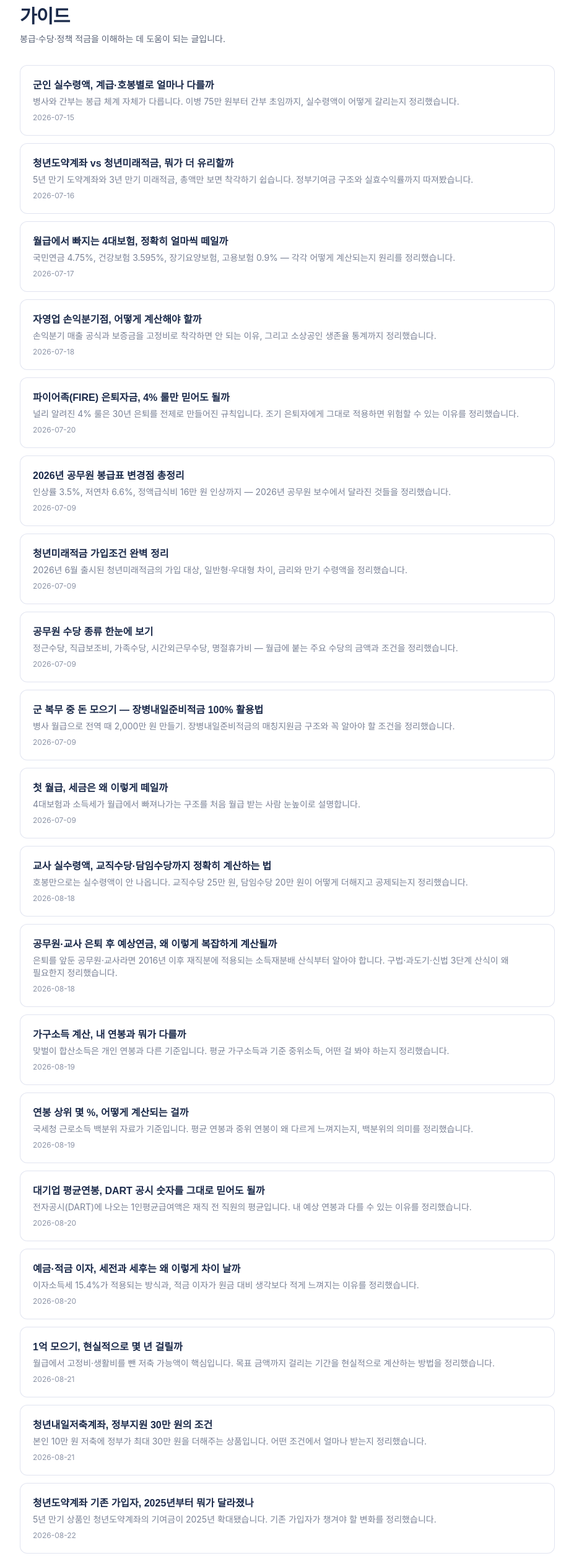
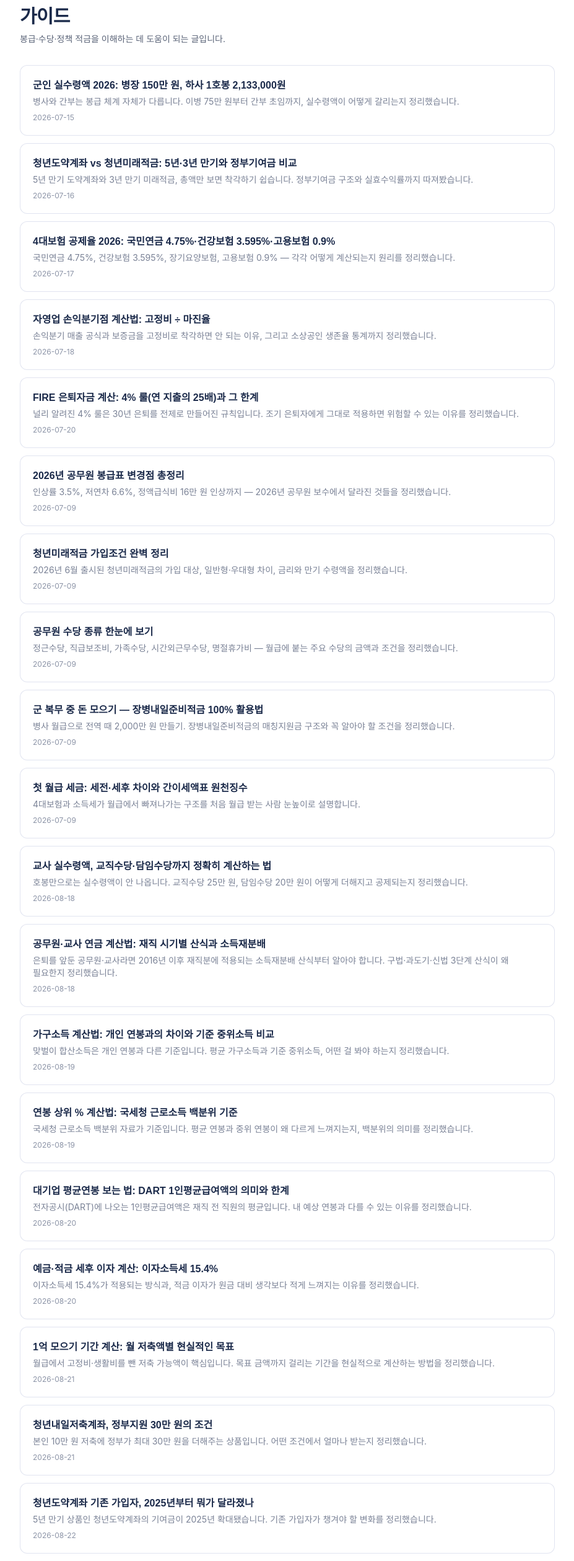
Before and after one commit to parkdane/pay-calc, a Next.js app: page /guide in a window 1280 px wide. Shown: the part 80-2599 px from the top of the page at 62% size, without its empty margins (176-1103 px from the left). Built offline with nearby package versions, Linux system fonts and the light colour scheme; a web font is replaced by a local one.

Commit message:
가이드 18개 제목을 핵심 수치 중심으로 정비, 교원·군인·국민연금 가이드에 계산 예시 섹션 추가

```diff
--- a/data/guides.ts
+++ b/data/guides.ts
@@ -1,3 +1,17 @@
+import teacherPay from "@/data/salary-teacher-2026.json";
+import militaryPay from "@/data/salary-military-2026.json";
+import { calcNationalPension } from "@/lib/nationalPensionCalc";
+
+const w = (n: number) => Math.round(n).toLocaleString("ko-KR") + "원";
+const tPay = (h: number) => teacherPay.rows.find((r) => r.hobong === h)!.pay[0] as number;
+const T_FIXED = 250000 + 160000; // 교직수당 + 정액급식비 (CivilNetCalc와 동일)
+const mil1 = (tableIdx: number, col: number) => militaryPay.officerTables[tableIdx].rows[0].pay[col] as number;
+const npMonthly = (years: number, income: number) =>
+  calcNationalPension({
+    startYear: 2026, startMonth: 1, endYear: 2026 + years - 1, endMonth: 12, avgMonthlyIncome: income,
+    claimType: "normal", claimYearsShift: 0, dependents: { spouse: false, childrenOrParents: 0, disabledChildren: 0 },
+  }).adjustedPension;
+
 export type GuideSection = { h2: string; paragraphs: string[] };
 export type Guide = {
   slug: string;
@@ -14,7 +28,7 @@ export type Guide = {
 export const GUIDES: Guide[] = [
   {
     slug: "military-net-guide",
-    title: "군인 실수령액, 계급·호봉별로 얼마나 다를까",
+    title: "군인 실수령액 2026: 병장 150만 원, 하사 1호봉 2,133,000원",
     desc: "병사와 간부는 봉급 체계 자체가 다릅니다. 이병 75만 원부터 간부 초임까지, 실수령액이 어떻게 갈리는지 정리했습니다.",
     date: "2026-07-15",
     calcHref: "/calc/military-net",
@@ -48,11 +62,18 @@ export const GUIDES: Guide[] = [
           "공무원연금은 퇴직연도별로 정해진 개시연령(2033년 이후 퇴직자는 65세)이 되어야 연금을 받을 수 있지만, 군인연금은 전역과 동시에 바로 지급이 시작됩니다. 은퇴 이후를 미리 계산해보고 싶다면 실수령액과는 별도로 예상연금 계산기를 함께 확인해보는 것을 추천합니다.",
         ],
       },
+      {
+        h2: "계급별 1호봉 기본급 한눈에 보기",
+        paragraphs: [
+          `2026년 군인 봉급표(공무원보수규정 별표13) 기준 1호봉 기본급은 하사 ${w(mil1(0, 0))}, 중사 ${w(mil1(0, 1))}, 상사 ${w(mil1(0, 2))}, 원사 ${w(mil1(0, 3))}이고, 장교는 소위 ${w(mil1(1, 0))}, 중위 ${w(mil1(1, 1))}, 대위 ${w(mil1(1, 2))}입니다.`,
+          "위 금액은 각 계급 봉급표의 첫 칸(1호봉) 기준이며 수당은 포함하지 않았습니다. 본인의 계급과 호봉에 맞는 기본급과 세후 실수령액은 군인 실수령액 계산기에서 골라 확인할 수 있습니다.",
+        ],
+      },
     ],
   },
   {
     slug: "youth-account-comparison",
-    title: "청년도약계좌 vs 청년미래적금, 뭐가 더 유리할까",
+    title: "청년도약계좌 vs 청년미래적금: 5년·3년 만기와 정부기여금 비교",
     desc: "5년 만기 도약계좌와 3년 만기 미래적금, 총액만 보면 착각하기 쉽습니다. 정부기여금 구조와 실효수익률까지 따져봤습니다.",
     date: "2026-07-16",
     calcHref: "/calc/youth-compare",
@@ -90,7 +111,7 @@ export const GUIDES: Guide[] = [
   },
   {
     slug: "four-insurance-explained",
-    title: "월급에서 빠지는 4대보험, 정확히 얼마씩 떼일까",
+    title: "4대보험 공제율 2026: 국민연금 4.75%·건강보험 3.595%·고용보험 0.9%",
     desc: "국민연금 4.75%, 건강보험 3.595%, 장기요양보험, 고용보험 0.9% — 각각 어떻게 계산되는지 원리를 정리했습니다.",
     date: "2026-07-17",
     calcHref: "/calc/worker-net",
@@ -129,7 +150,7 @@ export const GUIDES: Guide[] = [
   },
   {
     slug: "business-breakeven-guide",
-    title: "자영업 손익분기점, 어떻게 계산해야 할까",
+    title: "자영업 손익분기점 계산법: 고정비 ÷ 마진율",
     desc: "손익분기 매출 공식과 보증금을 고정비로 착각하면 안 되는 이유, 그리고 소상공인 생존율 통계까지 정리했습니다.",
     date: "2026-07-18",
     calcHref: "/calc/business-breakeven",
@@ -167,7 +188,7 @@ export const GUIDES: Guide[] = [
   },
   {
     slug: "fire-retirement-fund-guide",
-    title: "파이어족(FIRE) 은퇴자금, 4% 룰만 믿어도 될까",
+    title: "FIRE 은퇴자금 계산: 4% 룰(연 지출의 25배)과 그 한계",
     desc: "널리 알려진 4% 룰은 30년 은퇴를 전제로 만들어진 규칙입니다. 조기 은퇴자에게 그대로 적용하면 위험할 수 있는 이유를 정리했습니다.",
     date: "2026-07-20",
     calcHref: "/calc/fire",
@@ -360,7 +381,7 @@ export const GUIDES: Guide[] = [
   },
   {
     slug: "first-salary-tax",
-    title: "첫 월급, 세금은 왜 이렇게 떼일까",
+    title: "첫 월급 세금: 세전·세후 차이와 간이세액표 원천징수",
     desc: "4대보험과 소득세가 월급에서 빠져나가는 구조를 처음 월급 받는 사람 눈높이로 설명합니다.",
     date: "2026-07-09",
     calcHref: "/calc/civil-net",
@@ -432,11 +453,18 @@ export const GUIDES: Guide[] = [
           "정근수당은 1월과 7월에 목돈으로, 명절휴가비는 설·추석 무렵에 목돈으로 들어오기 때문에 월급 명세서만 보면 실제 연봉보다 적어 보일 수 있습니다. 연봉 협상이나 이직 비교 시에는 이런 목돈 항목까지 합산해서 봐야 정확합니다.",
         ],
       },
+      {
+        h2: "호봉별 고정 세전 월급 예시",
+        paragraphs: [
+          `봉급에 교직수당 25만 원과 정액급식비 16만 원을 더한 매달 고정 세전 금액(담임수당 제외)은 9호봉 ${w(tPay(9) + T_FIXED)}, 15호봉 ${w(tPay(15) + T_FIXED)}, 20호봉 ${w(tPay(20) + T_FIXED)}, 30호봉 ${w(tPay(30) + T_FIXED)}, 40호봉 ${w(tPay(40) + T_FIXED)}입니다. 담임을 맡으면 여기에 20만 원이 더해집니다.`,
+          `봉급만 보면 9호봉 ${w(tPay(9))}에서 20호봉 ${w(tPay(20))}까지 11년간 ${w(tPay(20) - tPay(9))}, 20호봉에서 30호봉까지 10년간 ${w(tPay(30) - tPay(20))}이 오릅니다. 경력 중반 이후 승급액이 더 커지는 구조라 장기 근속할수록 월급 증가 폭이 커집니다.`,
+        ],
+      },
     ],
   },
   {
     slug: "pension-net-guide",
-    title: "공무원·교사 은퇴 후 예상연금, 왜 이렇게 복잡하게 계산될까",
+    title: "공무원·교사 연금 계산법: 재직 시기별 산식과 소득재분배",
     desc: "은퇴를 앞둔 공무원·교사라면 2016년 이후 재직분에 적용되는 소득재분배 산식부터 알아야 합니다. 구법·과도기·신법 3단계 산식이 왜 필요한지 정리했습니다.",
     date: "2026-08-18",
     calcHref: "/calc/pension-net",
@@ -474,7 +502,7 @@ export const GUIDES: Guide[] = [
   },
   {
     slug: "household-income-guide",
-    title: "가구소득 계산, 내 연봉과 뭐가 다를까",
+    title: "가구소득 계산법: 개인 연봉과의 차이와 기준 중위소득 비교",
     desc: "맞벌이 합산소득은 개인 연봉과 다른 기준입니다. 평균 가구소득과 기준 중위소득, 어떤 걸 봐야 하는지 정리했습니다.",
     date: "2026-08-19",
     calcHref: "/calc/household-income",
@@ -512,7 +540,7 @@ export const GUIDES: Guide[] = [
   },
   {
     slug: "income-rank-guide",
-    title: "연봉 상위 몇 %, 어떻게 계산되는 걸까",
+    title: "연봉 상위 % 계산법: 국세청 근로소득 백분위 기준",
     desc: "국세청 근로소득 백분위 자료가 기준입니다. 평균 연봉과 중위 연봉이 왜 다르게 느껴지는지, 백분위의 의미를 정리했습니다.",
     date: "2026-08-19",
     calcHref: "/calc/income-rank",
@@ -550,7 +578,7 @@ export const GUIDES: Guide[] = [
   },
   {
     slug: "salary-compare-guide",
-    title: "대기업 평균연봉, DART 공시 숫자를 그대로 믿어도 될까",
+    title: "대기업 평균연봉 보는 법: DART 1인평균급여액의 의미와 한계",
     desc: "전자공시(DART)에 나오는 1인평균급여액은 재직 전 직원의 평균입니다. 내 예상 연봉과 다를 수 있는 이유를 정리했습니다.",
     date: "2026-08-20",
     calcHref: "/calc/salary-compare",
@@ -588,7 +616,7 @@ export const GUIDES: Guide[] = [
   },
   {
     slug: "deposit-savings-guide",
-    title: "예금·적금 이자, 세전과 세후는 왜 이렇게 차이 날까",
+    title: "예금·적금 세후 이자 계산: 이자소득세 15.4%",
     desc: "이자소득세 15.4%가 적용되는 방식과, 적금 이자가 원금 대비 생각보다 적게 느껴지는 이유를 정리했습니다.",
     date: "2026-08-20",
     calcHref: "/calc/deposit",
@@ -626,7 +654,7 @@ export const GUIDES: Guide[] = [
   },
   {
     slug: "savings-goal-guide",
-    title: "1억 모으기, 현실적으로 몇 년 걸릴까",
+    title: "1억 모으기 기간 계산: 월 저축액별 현실적인 목표",
     desc: "월급에서 고정비·생활비를 뺀 저축 가능액이 핵심입니다. 목표 금액까지 걸리는 기간을 현실적으로 계산하는 방법을 정리했습니다.",
     date: "2026-08-21",
     calcHref: "/calc/savings-goal",
@@ -741,7 +769,7 @@ export const GUIDES: Guide[] = [
 
   {
     slug: "national-pension-guide",
-    title: "국민연금 예상수령액, A값·B값이 뭐길래 이렇게 복잡할까",
+    title: "국민연금 A값·B값 뜻과 계산법 (2026년 A값 3,193,511원)",
     desc: "국민연금 기본연금액은 전체 가입자 평균소득(A값)과 본인 평균소득(B값)을 함께 반영합니다. 가입 시기마다 승수가 다르고 2026년 개혁까지 겹쳐 헷갈리는 계산 구조를 정리했습니다.",
     date: "2026-08-26",
     calcHref: "/calc/national-pension",
@@ -764,7 +792,7 @@ export const GUIDES: Guide[] = [
       {
         h2: "10년은 채워야 하고, 20년 넘으면 더 받습니다",
         paragraphs: [
-          "국민연금은 최소 10년(120개월)을 채워야 매달 연금으로 받을 수 있습니다. 10년을 못 채우면 낸 보험료를 이자와 함께 반환일시금으로 한 번에 받는 것으로 끝납니다. 반대로 20년(240개월)을 넘게 가입하면 초과한 개월 수만큼 연 5%씩 연금액이 가산됩니다.",
+          "국민연금은 최소 10년(120개월)을 채워야 매달 연금으로 받을 수 있습니다. 10년을 못 채우면 낸 보험료를 이자와 함께 반환일시금으로 한 번에 받는 것으로 끝납니다. 반대로 20년(240개월)을 넘게 가입하면 초과한 개월 수만큼 연 5%씩 연금액이 가산됩니다. 반대로 10년 이상 20년 미만이면 기본연금액의 50%에 10년을 넘는 1년마다 5%씩 더한 금액만 받습니다(국민연금법 제63조). 그래서 10년 가입자는 같은 소득의 20년 가입자보다 연금이 절반 수준입니다.",
           "수급 시기도 조정할 수 있습니다. 정해진 지급개시연령(출생연도에 따라 60~65세)보다 최대 5년 일찍 받으면 1년당 6%씩 감액(최대 30%)되고, 최대 5년 늦게 받으면 1년당 7.2%씩 가산(최대 36%)됩니다. 배우자·자녀 등 부양가족이 있으면 부양가족연금액이 별도로 더해집니다(2026년 기준 배우자 연 260,720원, 자녀·부모 1인당 연 173,770원).",
         ],
       },
@@ -773,6 +801,13 @@ export const GUIDES: Guide[] = [
         paragraphs: [
           "정확한 국민연금액은 국민연금공단이 보유한 실제 재평가 소득이력을 기준으로 계산됩니다. 이 계산기는 사용자가 입력한 가입기간 평균소득(B값) 하나로 전체 기간을 근사하기 때문에, 소득이 해마다 크게 오르내렸다면 실제 값과 차이가 날 수 있습니다.",
           "또한 2026년 이후 승수 1.29는 2025년 연금개혁 확정 자료를 근거로 한 값이며, 2027년 이후 추가 조정 여지가 있는 항목입니다. 정확한 예상수령액은 국민연금공단 홈페이지의 모의계산이나 가까운 지사 상담을 통해 최종 확인하는 것이 안전합니다.",
+        ],
+      },
+      {
+        h2: "가입기간별로 얼마나 받나: 계산 예시",
+        paragraphs: [
+          `평균소득 월 300만 원으로 2026년부터 가입해 정상 수급 나이에 받는다고 가정하면 월 연금액은 10년 가입 ${w(npMonthly(10, 3000000))}, 20년 ${w(npMonthly(20, 3000000))}, 30년 ${w(npMonthly(30, 3000000))}, 40년 ${w(npMonthly(40, 3000000))}입니다(부양가족연금 제외, 현재 가치 기준).`,
+          "10년 가입이 20년 가입의 정확히 절반인 것은 20년 미만 가입자에게 지급률(기본연금액의 50%+1년마다 5%)이 적용되기 때문이고, 20년을 넘으면 1년마다 기본연금액의 5%씩 가산되어 30년·40년으로 갈수록 꾸준히 늘어납니다. 같은 소득이라도 가입기간을 늘리는 것이 연금액에 가장 크게 작용합니다.",
         ],
       },
     ],
@@ -819,7 +854,7 @@ export const GUIDES: Guide[] = [
 
   {
     slug: "national-pension-premium-guide",
-    title: "국민연금 지역가입자, 왜 직장인보다 더 부담스러울까",
+    title: "국민연금 지역가입자 보험료 2026: 9.5% 전액 본인부담, 상·하한 41만~659만 원",
     desc: "지역가입자는 국민연금 보험료 9.5% 전액을 혼자 냅니다. 기준소득월액 상하한액과 저소득 지원제도까지, 자영업자·프리랜서가 알아야 할 보험료 구조를 정리했습니다.",
     date: "2026-08-26",
     calcHref: "/calc/national-pension-premium",
@@ -857,7 +892,7 @@ export const GUIDES: Guide[] = [
 
   {
     slug: "retirement-pay-guide",
-    title: "퇴직금, 왜 통상 월급이랑 다른 금액이 나올까",
+    title: "퇴직금 계산법: 최근 3개월 평균임금 × 30일 × 근속연수",
     desc: "퇴직금은 최근 3개월 평균임금을 기준으로 계산됩니다. 평균임금과 통상임금의 하한 규칙, 상여금·연차수당 반영 방식, 1년 미만 근무자 예외까지 정리했습니다.",
     date: "2026-08-26",
     calcHref: "/calc/retirement-pay",
@@ -895,7 +930,7 @@ export const GUIDES: Guide[] = [
 
   {
     slug: "unemployment-benefit-guide",
-    title: "실업급여, 얼마나 얼마 동안 받을 수 있을까",
+    title: "실업급여 2026: 하루 66,048~68,100원, 120~270일 수급",
     desc: "실업급여는 평균임금의 60%에 소정급여일수를 곱해서 계산합니다. 연령과 가입기간에 따라 120일에서 270일까지 달라지는 지급 기간과 2026년 상하한액을 정리했습니다.",
     date: "2026-08-26",
     calcHref: "/calc/unemployment-benefit",
@@ -932,7 +967,7 @@ export const GUIDES: Guide[] = [
 
   {
     slug: "maternity-leave-guide",
-    title: "출산전후휴가급여, 회사 규모에 따라 왜 다르게 계산될까",
+    title: "출산전후휴가급여 2026: 90일 상한 660만 원, 회사 규모별 지급 주체",
     desc: "출산전후휴가급여는 회사가 우선지원대상기업인지 대규모기업인지에 따라 지급 주체와 상한 적용 범위가 달라집니다. 90일 총액 660만원 상한과 최저임금 하한 규칙까지 정리했습니다.",
     date: "2026-08-27",
     calcHref: "/calc/maternity-leave",
@@ -968,7 +1003,7 @@ export const GUIDES: Guide[] = [
 
   {
     slug: "retirement-age-guide",
-    title: "교사 정년퇴직일, 왜 생일이 아니라 8월 31일일까",
+    title: "교사 정년퇴직일 계산: 만 62세, 8월 31일·2월 말일 퇴직",
     desc: "교원 정년은 62세(대학은 65세)지만 실제 퇴직일은 생일이 아니라 학기에 맞춰 8월 31일이나 2월 말일로 정해집니다. 일반직 공무원과 다른 이 규칙을 정리했습니다.",
     date: "2026-09-21",
     calcHref: "/calc/retirement-age",
--- a/data/updates.ts
+++ b/data/updates.ts
@@ -9,6 +9,7 @@ export const UPDATES: UpdateEntry[] = [
     items: [
       { text: "봉급표 5개 페이지에 2025년 대비 호봉별 인상액·인상률표와 호봉 1개당 평균 승급액표 추가", href: "/salary/military" },
       { text: "봉급표 모음에 같은 호봉 기준 직군별(일반직·경찰·소방·군인·교원) 기본급 비교표 추가", href: "/salary" },
+      { text: "가이드 18개 제목을 핵심 수치 중심으로 정비, 교원·군인·국민연금 가이드에 계산 예시 섹션 추가", href: "/guide" },
     ],
   },
   {
```
